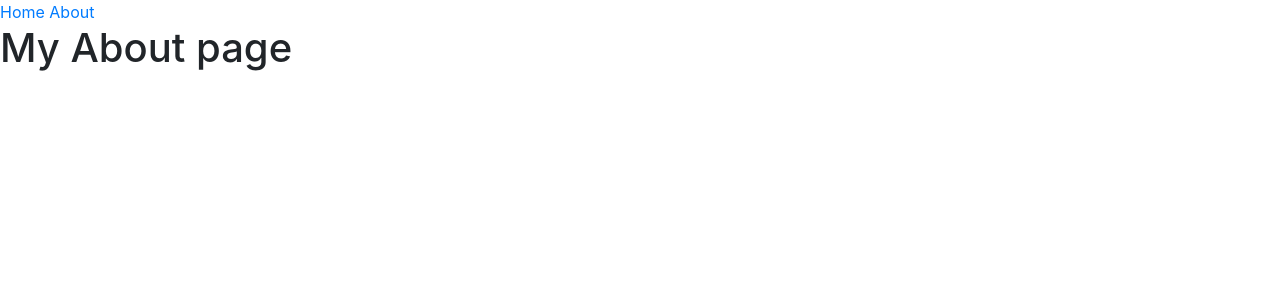
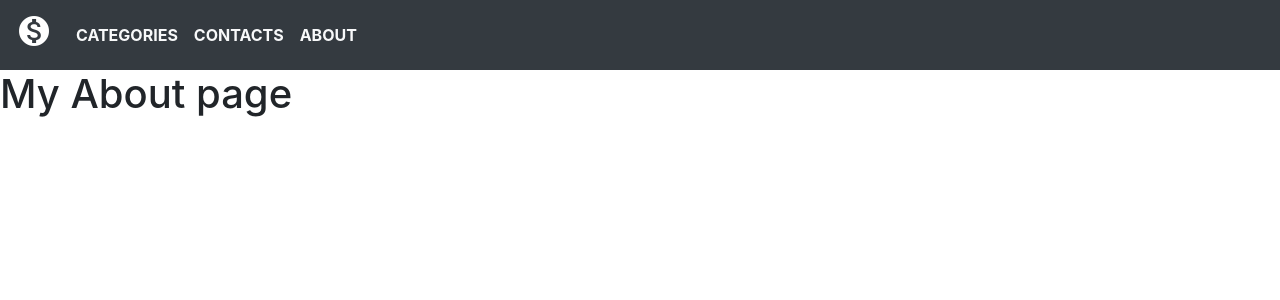
Before and after one commit to DontTouchMyMind/OnlineStoreDjango_Udemy, a Django app: page /about/ in a window 1280 px wide. Shown: the top 300 px of the page. Run offline with Django 3.2, Linux system fonts and the light colour scheme; some libraries are stand-ins or nearby versions.

Commit message:
Added Navbar.

```diff
--- a/ecommerce/shop/templates/about.html
+++ b/ecommerce/shop/templates/about.html
@@ -1,13 +1,7 @@
-<!DOCTYPE html>
-<html lang="en">
-<head>
-    <meta charset="UTF-8">
-    <title>About Page</title>
-</head>
-<body>
-    {% extends 'base.html' %}
-    {% block content %}
+{% extends 'base.html' %}
+{% block title %}
+    About
+{% endblock %}
+{% block content %}
     <h1>My About page</h1>
-    {% endblock %}
-</body>
-</html>
+{% endblock %}
--- a/ecommerce/shop/templates/base.html
+++ b/ecommerce/shop/templates/base.html
@@ -7,14 +7,32 @@
 
     <!-- Bootstrap CSS -->
     <link rel="stylesheet" href="https://stackpath.bootstrapcdn.com/bootstrap/4.5.2/css/bootstrap.min.css" integrity="sha384-JcKb8q3iqJ61gNV9KGb8thSsNjpSL0n8PARn9HuZOnIxN0hoP+VmmDGMN5t9UJ0Z" crossorigin="anonymous">
+    <link href="https://fonts.googleapis.com/icon?family=Material+Icons" rel="stylesheet">
+
+    <style type="text/css">
+      .material-icons.orange600 { color: #FB8C00; }
+      .material-icons.md-36 { font-size: 36px; }
+      .material-icons.md-light { color: rgba(255, 255, 255, 1); }
+      .material-icons.md-light.md-inactive { color: rgba(255, 255, 255, 0.3); }
+    </style>
 
     <title>{% block title %} {% endblock %}</title>
+
   </head>
   <body>
-    <header>
-    <a href="{% url 'home' %}">Home</a>
-    <a href="{% url 'about' %}">About</a>
-    </header>
+<!--    <header>-->
+<!--    <a href="{% url 'home' %}">Home</a>-->
+<!--    <a href="{% url 'about' %}">About</a>-->
+<!--    </header>-->
+    <nav class="navbar navbar-expand-md navbar-dark bg-dark">
+      <a href="#" class="navbar-brand"><i class="material-icons md-36">monetization_on</i></a>
+      <ul class="navbar-nav">
+        <li class="nav-item"><a class="nav-link text-light text-uppercase font-weight-bold" href="">Categories</a></li>
+        <li class="nav-item"><a class="nav-link text-light text-uppercase font-weight-bold" href="">Contacts</a></li>
+        <li class="nav-item"><a class="nav-link text-light text-uppercase font-weight-bold" href="">About</a></li>
+
+      </ul>
+    </nav>
     {% block content %}
     {% endblock %}
 
```
